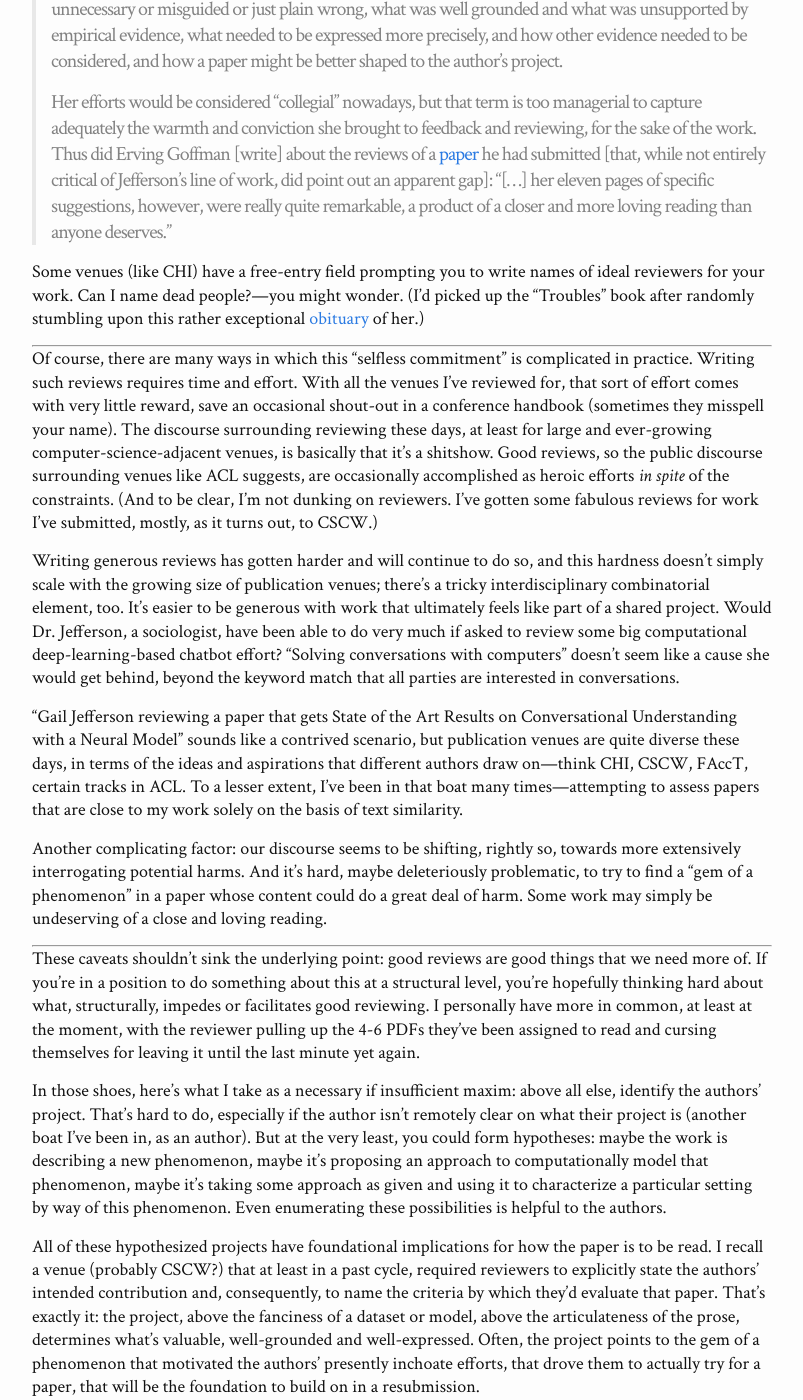
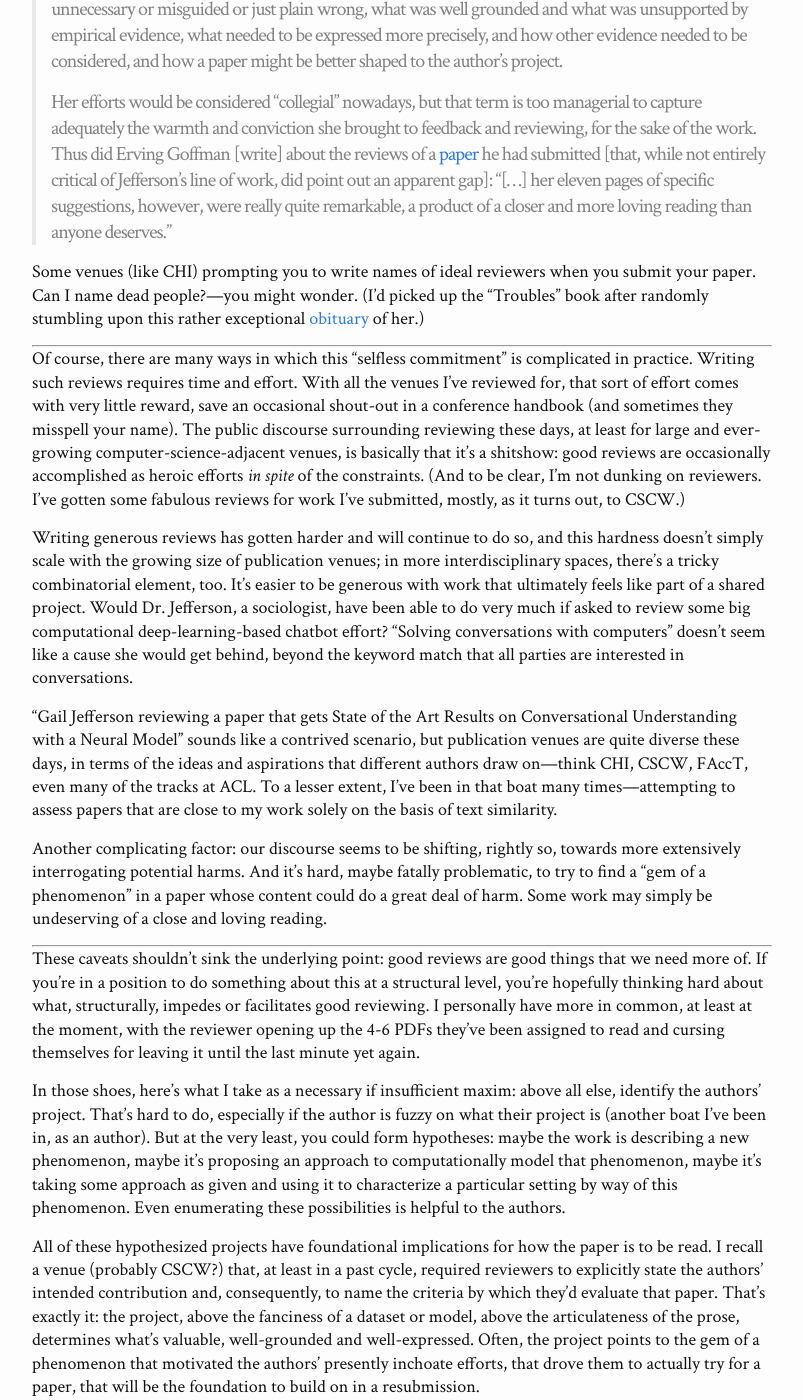
Before and after one commit to tisjune/tisjune.github.io, a Jekyll site: the page built from _posts/2021-02-01-reviewing.md, in a window 1280 px wide and 1400 px high, scrolled down 464 px. Shown: the whole window, without its empty margins (238-1041 px from the left). Built offline with Jekyll 4.4.1, drawn with Linux system fonts in a browser that asks for light colours; nearby versions of some CDN libraries; some of the changed text lies outside the part shown.

Commit message:
reviewing

```diff
--- a/_posts/2021-02-01-reviewing.md
+++ b/_posts/2021-02-01-reviewing.md
@@ -15,26 +15,26 @@ Text by Drew, Heritage, Lerner and Pomerantz; paragraph breaks mine:
 >
 > Her efforts would be considered "collegial" nowadays, but that term is too managerial to capture adequately the warmth and conviction she brought to feedback and reviewing, for the sake of the work. Thus did Erving Goffman [write] about the reviews of a [paper](https://citeseerx.ist.psu.edu/viewdoc/download?doi=10.1.1.183.790&rep=rep1&type=pdf) he had submitted [that, while not entirely critical of Jefferson's line of work, did point out an apparent gap]: "[...] her eleven pages of specific suggestions, however, were really quite remarkable, a product of a closer and more loving reading than anyone deserves."
 
-Some venues (like CHI) have a free-entry field prompting you to write names of ideal reviewers for your work. Can I name dead people?—you might wonder. (I'd picked up the "Troubles" book after randomly stumbling upon this rather exceptional [obituary](https://linguistlist.org/issues/19/19-1486/) of her.)
+Some venues (like CHI) prompting you to write names of ideal reviewers when you submit your paper. Can I name dead people?—you might wonder. (I'd picked up the "Troubles" book after randomly stumbling upon this rather exceptional [obituary](https://linguistlist.org/issues/19/19-1486/) of her.)
 
 ---
 
-Of course, there are many ways in which this "selfless commitment" is complicated in practice. Writing such reviews requires time and effort. With all the venues I've reviewed for, that sort of effort comes with very little reward, save an occasional shout-out in a conference handbook (sometimes they misspell your name). The discourse surrounding reviewing these days, at least for large and ever-growing computer-science-adjacent venues, is basically that it's a shitshow. Good reviews, so the public discourse surrounding venues like ACL suggests, are occasionally accomplished as heroic efforts _in spite_ of the constraints. (And to be clear, I'm not dunking on reviewers. I've gotten some fabulous reviews for work I've submitted, mostly, as it turns out, to CSCW.)
+Of course, there are many ways in which this "selfless commitment" is complicated in practice. Writing such reviews requires time and effort. With all the venues I've reviewed for, that sort of effort comes with very little reward, save an occasional shout-out in a conference handbook (and sometimes they misspell your name). The public discourse surrounding reviewing these days, at least for large and ever-growing computer-science-adjacent venues, is basically that it's a shitshow: good reviews are occasionally accomplished as heroic efforts _in spite_ of the constraints. (And to be clear, I'm not dunking on reviewers. I've gotten some fabulous reviews for work I've submitted, mostly, as it turns out, to CSCW.)
 
-Writing generous reviews has gotten harder and will continue to do so, and this hardness doesn't simply scale with the growing size of publication venues; there's a tricky interdisciplinary combinatorial element, too. It's easier to be generous with work that ultimately feels like part of a shared project. Would Dr. Jefferson, a sociologist, have been able to do very much if asked to review some big computational deep-learning-based chatbot effort? "Solving conversations with computers" doesn't seem like a cause she would get behind, beyond the keyword match that all parties are interested in conversations.
+Writing generous reviews has gotten harder and will continue to do so, and this hardness doesn't simply scale with the growing size of publication venues; in more interdisciplinary spaces, there's a tricky combinatorial element, too. It's easier to be generous with work that ultimately feels like part of a shared project. Would Dr. Jefferson, a sociologist, have been able to do very much if asked to review some big computational deep-learning-based chatbot effort? "Solving conversations with computers" doesn't seem like a cause she would get behind, beyond the keyword match that all parties are interested in conversations.
 
-"Gail Jefferson reviewing a paper that gets State of the Art Results on Conversational Understanding with a Neural Model" sounds like a contrived scenario, but publication venues are quite diverse these days, in terms of the ideas and aspirations that different authors draw on—think CHI, CSCW, FAccT, certain tracks in ACL. To a lesser extent, I've been in that boat many times—attempting to assess papers that are close to my work solely on the basis of text similarity.
+"Gail Jefferson reviewing a paper that gets State of the Art Results on Conversational Understanding with a Neural Model" sounds like a contrived scenario, but publication venues are quite diverse these days, in terms of the ideas and aspirations that different authors draw on—think CHI, CSCW, FAccT, even many of the tracks at ACL. To a lesser extent, I've been in that boat many times—attempting to assess papers that are close to my work solely on the basis of text similarity.
 
-Another complicating factor: our discourse seems to be shifting, rightly so, towards more extensively interrogating potential harms. And it's hard, maybe deleteriously problematic, to try to find a "gem of a phenomenon" in a paper whose content could do a great deal of harm. Some work may simply be undeserving of a close and loving reading.
+Another complicating factor: our discourse seems to be shifting, rightly so, towards more extensively interrogating potential harms. And it's hard, maybe fatally problematic, to try to find a "gem of a phenomenon" in a paper whose content could do a great deal of harm. Some work may simply be undeserving of a close and loving reading.
 
 ---
 
-These caveats shouldn't sink the underlying point: good reviews are good things that we need more of. If you're in a position to do something about this at a structural level, you're hopefully thinking hard about what, structurally, impedes or facilitates good reviewing. I personally have more in common, at least at the moment, with the reviewer pulling up the 4-6 PDFs they've been assigned to read and cursing themselves for leaving it until the last minute yet again.
+These caveats shouldn't sink the underlying point: good reviews are good things that we need more of. If you're in a position to do something about this at a structural level, you're hopefully thinking hard about what, structurally, impedes or facilitates good reviewing. I personally have more in common, at least at the moment, with the reviewer opening up the 4-6 PDFs they've been assigned to read and cursing themselves for leaving it until the last minute yet again.
 
-In those shoes, here's what I take as a necessary if insufficient maxim: above all else, identify the authors' project. That's hard to do, especially if the author isn't remotely clear on what their project is (another boat I've been in, as an author). But at the very least, you could form hypotheses: maybe the work is describing a new phenomenon, maybe it's proposing an approach to computationally model that phenomenon, maybe it's taking some approach as given and using it to characterize a particular setting by way of this phenomenon. Even enumerating these possibilities is helpful to the authors.
+In those shoes, here's what I take as a necessary if insufficient maxim: above all else, identify the authors' project. That's hard to do, especially if the author is fuzzy on what their project is (another boat I've been in, as an author). But at the very least, you could form hypotheses: maybe the work is describing a new phenomenon, maybe it's proposing an approach to computationally model that phenomenon, maybe it's taking some approach as given and using it to characterize a particular setting by way of this phenomenon. Even enumerating these possibilities is helpful to the authors.
 
-All of these hypothesized projects have foundational implications for how the paper is to be read. I recall a venue (probably CSCW?) that at least in a past cycle, required reviewers to explicitly state the authors' intended contribution and, consequently, to name the criteria by which they'd evaluate that paper. That's exactly it: the project, above the fanciness of a dataset or model, above the articulateness of the prose, determines what's valuable, well-grounded and well-expressed. Often, the project points to the gem of a phenomenon that motivated the authors' presently inchoate efforts, that drove them to actually try for a paper, that will be the foundation to build on in a resubmission.
+All of these hypothesized projects have foundational implications for how the paper is to be read. I recall a venue (probably CSCW?) that, at least in a past cycle, required reviewers to explicitly state the authors' intended contribution and, consequently, to name the criteria by which they'd evaluate that paper. That's exactly it: the project, above the fanciness of a dataset or model, above the articulateness of the prose, determines what's valuable, well-grounded and well-expressed. Often, the project points to the gem of a phenomenon that motivated the authors' presently inchoate efforts, that drove them to actually try for a paper, that will be the foundation to build on in a resubmission.
 
-Or maybe the project itself is fatally misguided. Calling that out is generous in its own way, since fancier experiments or better-written prose aren't going to help. (Or maybe the paper's already really good. In which case I think my maxim provides a framework to more concretely appreciate why exactly it's really good.)
+Or maybe the project itself is fatally misguided. Calling that out is generous in its own way, since fancier experiments or better-written prose aren't going to help. (Or maybe the paper's already really good. In which case I think this maxim provides a framework for more concretely appreciating why it's good.)
 
-My intuition, by the way, is that this approach, of focusing on the authors' project, is a better way of engaging with interdisciplinary work (this will take way more text to unpack). But to return to the above description of Dr. Jefferson, I like "warmth and conviction". Beyond collegiality or civility, those are better, or at least more precisely-stated, qualities to bring to reviewing—and, come to think of it, academia in general.
+My intuition, by the way, is that this approach—of rooting your assessment of a paper in the authors' project—is a particularly good way to engage with interdisciplinary work (this will take way more text to unpack). But to return to the above description of Dr. Jefferson, I like "warmth and conviction". Beyond collegiality or civility, those are better, or at least more precisely-stated, qualities to bring to reviewing—and, come to think of it, academia in general.
```
Also changed, not shown: other parts of _posts/2021-02-01-reviewing.md (+1 -1 lines).
